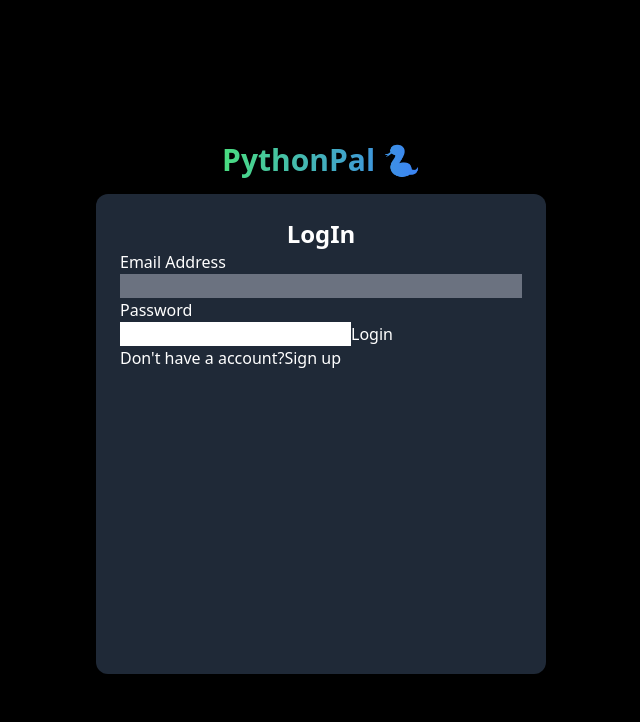
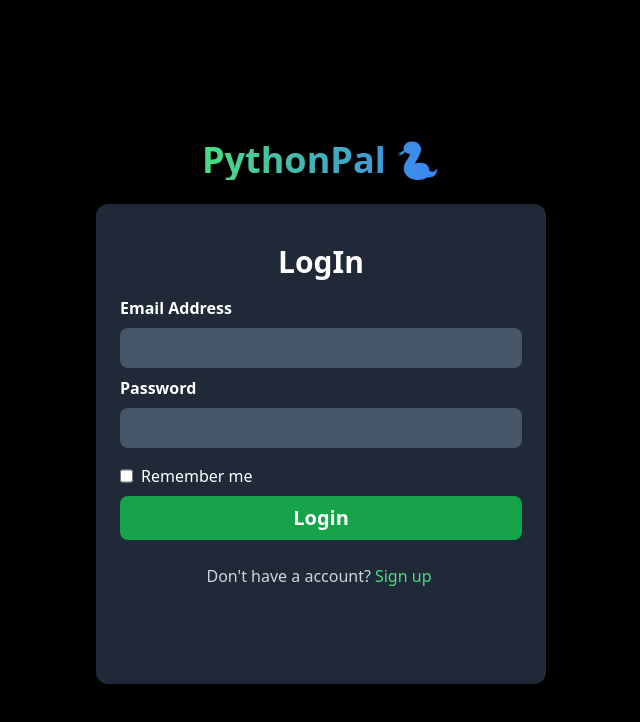
Before and after one commit to Ashish-More-02/PythonPal-AI_Tutor, a React (Vite) app in the folder Frontend/: page /signin in a window 1280 px wide. Shown: the top 722 px of the page, without its empty margins (319-959 px from the left). Built offline with nearby package versions, Linux system fonts and the light colour scheme.

Commit message:
Created Login and Signup Routes in backend and connected to frontend

```diff
--- a/Frontend/src/components/Header.jsx
+++ b/Frontend/src/components/Header.jsx
@@ -4,6 +4,7 @@ import { Link } from "react-router-dom";
 import SignIn from "./SignIn";
 
 const Header = ({ setIsDarkMode, isDarkMode }) => {
+  console.log(isDarkMode);
   return (
     <div className="flex justify-between items-center mb-8">
       <h1 className="text-3xl font-bold bg-gradient-to-r from-green-400 to-blue-500 bg-clip-text text-transparent">
--- a/Frontend/src/components/SignIn.jsx
+++ b/Frontend/src/components/SignIn.jsx
@@ -1,23 +1,82 @@
-import React from "react";
-import { Link } from "react-router-dom";
+import React, { useState } from "react";
+import { Link, useNavigate } from "react-router-dom";
 
 const SignIn = ({ isDarkMode, setIsDarkMode }) => {
+  const [email, setEmail] = useState("");
+  const [password, setPassword] = useState("");
+
+  const navigate = useNavigate();
+
+  const handleSignIn = async (e) => {
+    e.preventDefault();
+
+    try {
+      const response = await fetch("http://localhost:3000/signin", {
+        method: "POST",
+        headers: { "Content-Type": "application/json" },
+        body: JSON.stringify({ email, password }),
+      });
+
+      const data = await response.json();
+
+      if (response.ok) {
+        alert("login successful");
+        navigate("/");
+      } else {
+        alert("error : please try again !");
+      }
+    } catch (error) {
+      console.error("Login error:", error);
+      alert("error : please try again !");
+    }
+  };
+
   return (
-    <div className={`w-full h-[100vh] flex flex-col items-center justify-center px-4 text-white bg-black`}>
-       <h1 className="text-3xl my-4 font-bold bg-gradient-to-r from-green-400 to-blue-500 bg-clip-text text-transparent">
-        PythonPal 🐍
-      </h1>
+    <div
+      className={`w-full h-[100vh] flex flex-col items-center justify-center px-4 text-white bg-black`}
+    >
+      <Link to="/">
+        <h1 className="text-4xl my-6 font-bold bg-gradient-to-r from-green-400 to-blue-500 bg-clip-text text-transparent">
+          PythonPal 🐍
+        </h1>
+      </Link>
+
       <div className="w-[450px] h-[60%] bg-gray-800 rounded-xl p-6">
-        <h1 className="text-2xl font-bold text-center">LogIn</h1>
-        <form className="w-full h-full">
-          <p>Email Address</p>
-          <input className="w-full bg-gray-500" type="text" />
-          <p>Password</p>
-          <input type="password" />
-          <button>Login</button>
-          <div className="flex">
+        <h1 className="text-3xl font-bold text-center my-4">LogIn</h1>
+        <form className="w-full h-full" onSubmit={handleSignIn}>
+          <p className="font-semibold ">Email Address</p>
+          <input
+            className="w-full bg-slate-600 p-2 font-semibold my-2 rounded-lg"
+            type="text"
+            value={email}
+            onChange={(e) => {
+              setEmail(e.target.value);
+            }}
+          />
+          <p className="font-semibold ">Password</p>
+          <input
+            className="bg-slate-600 w-full p-2 font-semibold my-2 rounded-lg"
+            type="password"
+            value={password}
+            onChange={(e) => {
+              setPassword(e.target.value);
+            }}
+          />
+          <div className="flex ">
+            <input type="checkbox" /> <p className="mx-2 my-2">Remember me</p>
+          </div>
+
+          <button
+            className="bg-green-600 w-full rounded-lg text-center py-2 font-semibold text-xl"
+            type="submit"
+          >
+            Login
+          </button>
+          <div className="flex items-center justify-center mt-6 text-center text-gray-300 w-full">
             <p>Don't have a account?</p>
-            <Link>Sign up</Link>
+            <Link to="/signup" className="text-green-400 mx-1">
+              Sign up
+            </Link>
           </div>
         </form>
       </div>
--- a/Frontend/src/components/SignUp.jsx
+++ b/Frontend/src/components/SignUp.jsx
@@ -1,9 +1,104 @@
-import React from 'react'
+import React, { useState } from "react";
+import { Link } from "react-router-dom";
+import { useNavigate } from "react-router-dom";
 
-const SignUp = ({isDarkMode , setIsDarkMode}) => {
+const SignUp = ({ isDarkMode, setIsDarkMode }) => {
+  const [name, setName] = useState("");
+  const [email, setEmail] = useState("");
+  const [password, setPassword] = useState("");
+  const [cnfpassword, setCnfPassword] = useState("");
+
+  const handleSignUp = async (e) => {
+    e.preventDefault();
+
+    try {
+      const response = await fetch("http://localhost:3000/signup", {
+        method: "POST",
+        headers: { "Content-Type": "application/json" },
+        body: JSON.stringify({ name ,email, password }),
+      });
+
+      const data = await response.json();
+
+      if (response.ok) {
+        alert("signup successful");
+        navigate("/signin");
+      } else {
+        alert("error : please try again !");
+      }
+    } catch (error) {
+      console.error("Signup error:", error);
+      alert("error : please try again !");
+    }
+  };
+
+  const navigate = useNavigate();
   return (
-    <div>SignUp</div>
-  )
-}
+    <div
+      className={`w-full h-[100vh] flex flex-col items-center justify-center px-4 text-white bg-black`}
+    >
+      <Link to="/">
+        <h1 className="text-4xl my-6 font-bold bg-gradient-to-r from-green-400 to-blue-500 bg-clip-text text-transparent">
+          PythonPal 🐍
+        </h1>
+      </Link>
 
-export default SignUp
+      <div className="w-[450px] bg-gray-800 rounded-xl p-6">
+        <h1 className="text-3xl font-bold text-center my-4">Sign up</h1>
+        <form className="w-full h-fit" onSubmit={handleSignUp}>
+          <p className="font-semibold ">Full Name</p>
+          <input
+            className="w-full bg-slate-600 p-2 font-semibold my-2 rounded-lg"
+            type="text"
+            value={name}
+            onChange={(e) => {
+              setName(e.target.value);
+            }}
+          />
+          <p className="font-semibold ">Email Address</p>
+          <input
+            className="w-full bg-slate-600 p-2 font-semibold my-2 rounded-lg"
+            type="text"
+            value={email}
+            onChange={(e) => {
+              setEmail(e.target.value);
+            }}
+          />
+          <p className="font-semibold ">Password</p>
+          <input
+            className="bg-slate-600 w-full p-2 font-semibold my-2 rounded-lg"
+            type="password"
+            value={password}
+            onChange={(e) => {
+              setPassword(e.target.value);
+            }}
+          />
+          <p className="font-semibold ">Confirm Password</p>
+          <input
+            className="bg-slate-600 w-full p-2 font-semibold my-2 rounded-lg"
+            type="password"
+            value={cnfpassword}
+            onChange={(e) => {
+              setCnfPassword(e.target.value);
+            }}
+          />
+
+          <button
+            className="bg-green-600 my-2 w-full rounded-lg text-center py-2 font-semibold text-xl"
+            type="submit"
+          >
+            Sign up
+          </button>
+          <div className="flex items-center justify-center mt-6 text-center text-gray-300 w-full">
+            <p>Already have a account?</p>
+            <Link to="/signin" className="text-green-400 mx-1">
+              Login
+            </Link>
+          </div>
+        </form>
+      </div>
+    </div>
+  );
+};
+
+export default SignUp;
```
Also changed, not shown: 2 other files (tests, documents, lock files or other folders).
